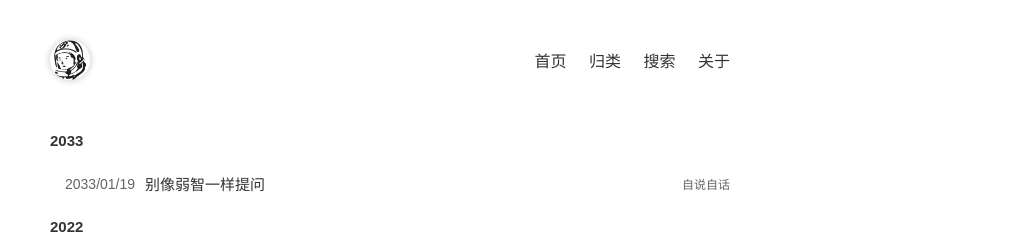
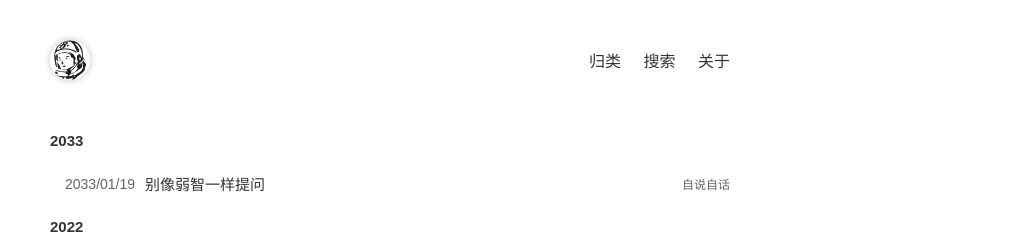
Before and after one commit to Suyuqu/Tmaize, a Jekyll site: the page built from index.html, in a window 1280 px wide. Shown: the top 243 px of the page, without its empty margins (250-1280 px from the left). Built offline with Jekyll 4.4.1, drawn with Linux system fonts in a browser that asks for light colours; a style sheet for code colours, icons or effects is not loaded.

Commit message:
Update _config.yml

```diff
--- a/_config.yml
+++ b/_config.yml
@@ -27,7 +27,7 @@ tucaoUrl: https://support.qq.com/product/86335
 # 必填字段 title: '文本' url: '链接'
 # 可选字段 target: '_blank' 新页面打开
 menu:
-  - title: 首页
+  - title:
     url: /
   - title: 归类
     url: /pages/categories.html
```
